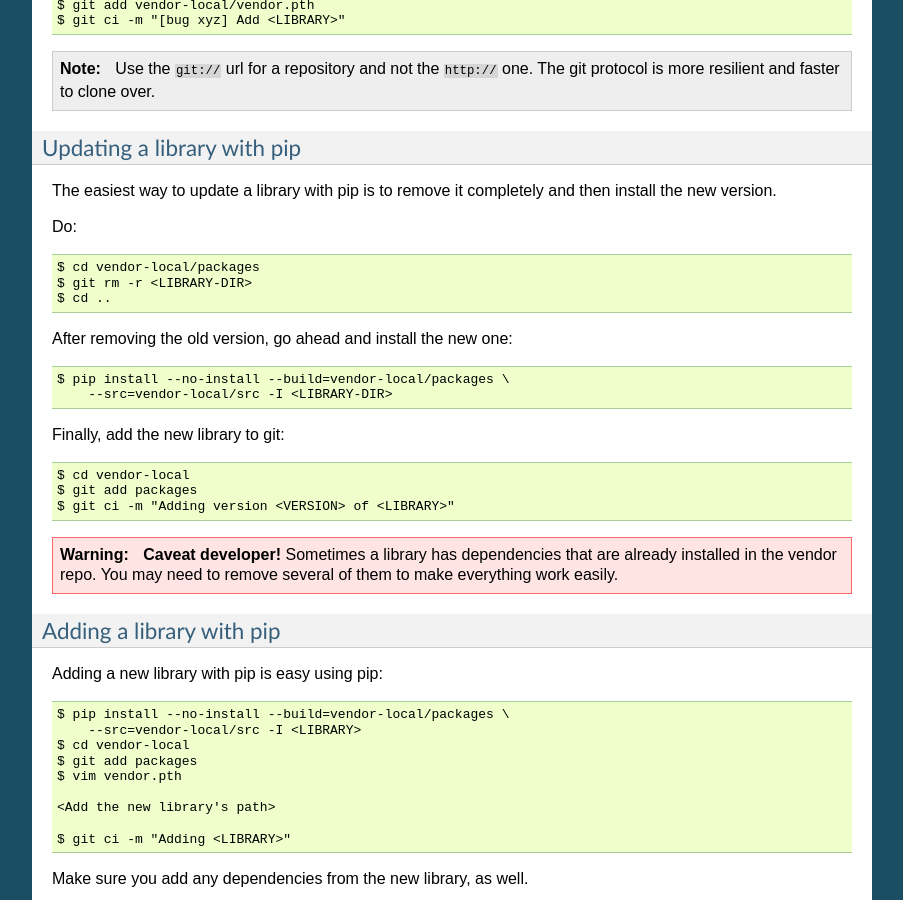
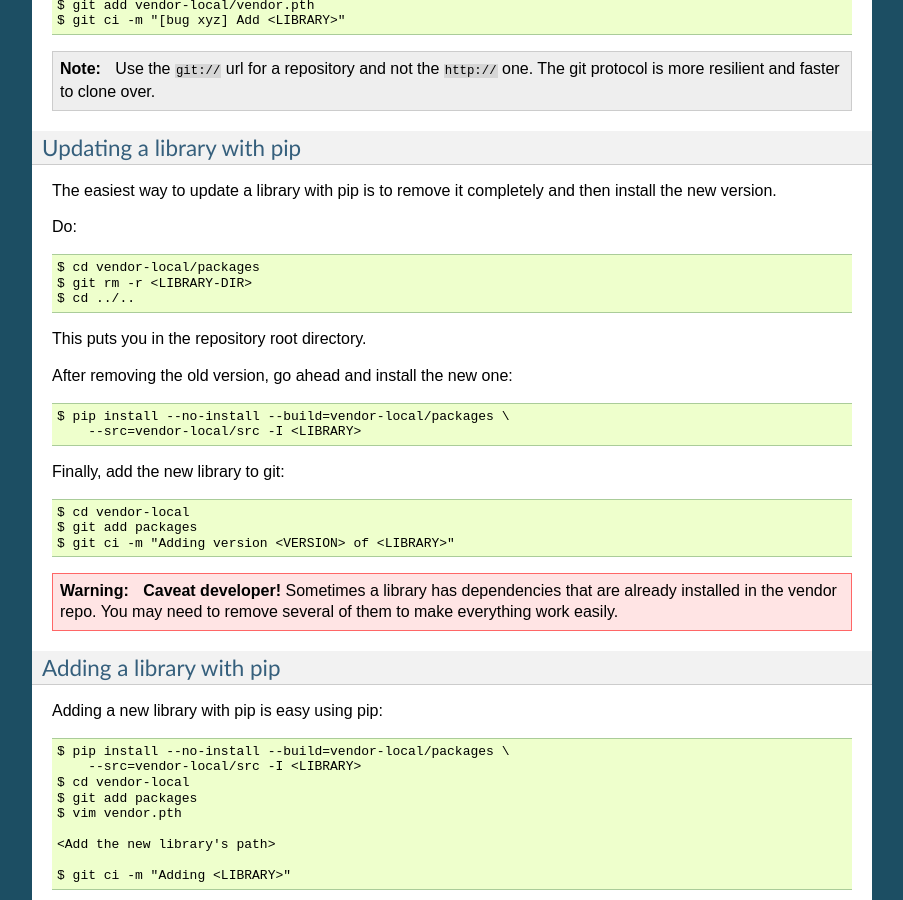
Before and after one commit to mozilla/fjord, a Sphinx documentation site: the page built from docs/vendor.rst, in a window 1280 px wide and 900 px high, scrolled down 1527 px. Shown: the whole window, without its empty margins (198-1101 px from the left). Built offline with Sphinx 7.4.7, drawn with Linux system fonts in a browser that asks for light colours.

Commit message:
Fix vendor docs for vendor-local/packages/
I feel like I keep twiddling with these and somehow they're always
slightly wrong. It's weird.

```diff
--- a/docs/vendor.rst
+++ b/docs/vendor.rst
@@ -110,12 +110,14 @@ Do::
 
     $ cd vendor-local/packages
     $ git rm -r <LIBRARY-DIR>
-    $ cd ..
+    $ cd ../..
+
+This puts you in the repository root directory.
 
 After removing the old version, go ahead and install the new one::
 
     $ pip install --no-install --build=vendor-local/packages \
-        --src=vendor-local/src -I <LIBRARY-DIR>
+        --src=vendor-local/src -I <LIBRARY>
 
 Finally, add the new library to git::
 
```
